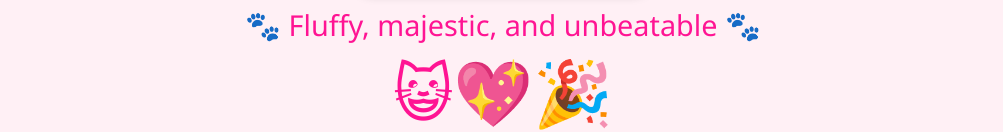
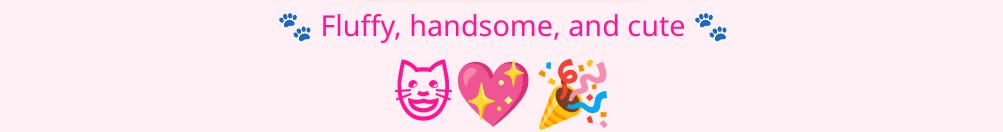
Before and after one commit to bmodha/zeu, a plain HTML site: page index.html in a window 1280 px wide. Shown: the part 490-622 px from the top of the page, without its empty margins (137-1140 px from the left). Drawn offline with Linux system fonts and the light colour scheme.

Commit message:
Update index.html

```diff
--- a/index.html
+++ b/index.html
@@ -74,7 +74,7 @@
     <img src="images/cat1.png" alt="ZEU the cat" class="cat-photo" />
   </a>
 
-  <p>🐾 Fluffy, majestic, and unbeatable 🐾</p>
+  <p>🐾 Fluffy, handsome, and cute 🐾</p>
   <div class="emoji">😺💖🎉</div>
 </body>
 </html>
```
